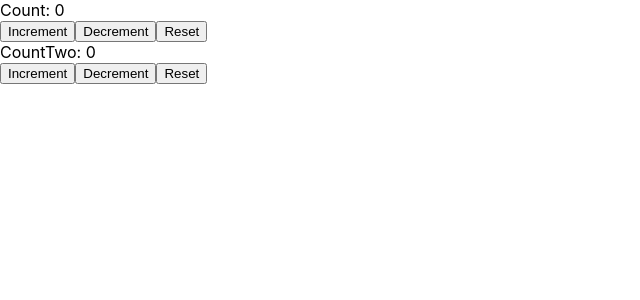
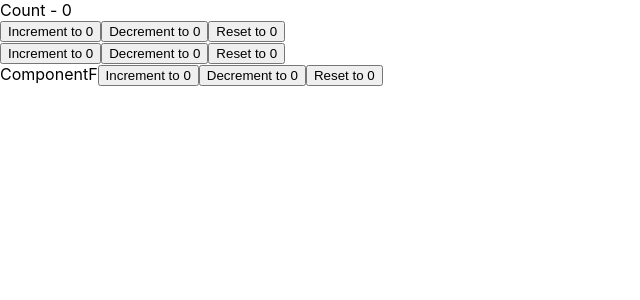
Before and after one commit to thepreakerebi/react-practice, a React (Create React App) app: page / in a window 1280 px wide. Shown: the top 300 px of the page, without its empty margins (0-640 px from the left). Built offline with nearby package versions, Linux system fonts and the light colour scheme.

Commit message:
useReducer with useContext

```diff
--- a/src/App.js
+++ b/src/App.js
@@ -1,17 +1,41 @@
-// import CounterReducer from "./components/CounterReducer";
+import React, { useReducer } from "react";
+import ContextComponentA from "./components/ContextComponentA";
+import ContextComponentB from "./components/ContextComponentB";
+import ContextComponentG from "./components/ContextComponentG";
 
-import CounterReducerThree from "./components/CounterReducerThree";
-// import CounterReducerTwo from "./components/CounterReducerTwo";
+export const CountContext = React.createContext();
+
+const initialState = 0;
+const reducer = (state, action) => {
+  switch(action) {
+    case 'increment':
+      return state + 1
+    case 'decrement':
+      return state - 1
+    case 'reset':
+      return initialState
+    default:
+      return state
+  }
+}
+
 
 
 
 function App() {
+
+  const [count, dispatch] = useReducer(reducer, initialState);
+
   return (
-    <div className="App">
-      {/* <CounterReducer /> */}
-      {/* <CounterReducerTwo /> */}
-      <CounterReducerThree />
-    </div>
+    <CountContext.Provider value={{countState: count, countDispatch: dispatch}}>
+      <div className="App">
+        Count - {count}
+        <ContextComponentA />
+        <ContextComponentB />
+        <ContextComponentG />
+      </div>
+    </CountContext.Provider>
+
   );
 }
 
--- /dev/null
+++ b/src/components/ContextComponentA.js
@@ -0,0 +1,18 @@
+import React, { useContext } from 'react'
+import { CountContext } from '../App'
+
+const ContextComponentA = () => {
+
+    const countContext = useContext(CountContext);
+    const {countState, countDispatch} = countContext;
+
+  return (
+    <div>
+      <button onClick={() => countDispatch('increment')}>Increment to {countState}</button>
+      <button onClick={() => countDispatch('decrement')}>Decrement to {countState}</button>
+      <button onClick={() => countDispatch('reset')}>Reset to {countState}</button>
+    </div>
+  )
+}
+
+export default ContextComponentA
--- /dev/null
+++ b/src/components/ContextComponentB.js
@@ -0,0 +1,12 @@
+import React from 'react'
+import ContextComponentH from './ContextComponentH'
+
+const ContextComponentB = () => {
+  return (
+    <div>
+      <ContextComponentH />
+    </div>
+  )
+}
+
+export default ContextComponentB
--- a/src/components/ContextComponentE.js
+++ b/src/components/ContextComponentE.js
@@ -1,15 +1,13 @@
-import React, { useContext } from 'react'
+import React from 'react'
 import ContextComponentF from './ContextComponentF'
-import {UserContext, ChannelContext} from '../App';
+
 
 const ContextComponentE = () => {
 
-    const user = useContext(UserContext);
-    const channel = useContext(ChannelContext);
 
   return (
     <div>
-        {user} : {channel}
+
 
       <ContextComponentF />
     </div>
--- a/src/components/ContextComponentF.js
+++ b/src/components/ContextComponentF.js
@@ -1,10 +1,18 @@
-import React from 'react'
+import React, {useContext} from 'react'
+import { CountContext } from '../App';
 // import { UserConsumer } from './ContextHook'
 
 const ContextComponentF = () => {
+
+  const countContext = useContext(CountContext);
+  const {countState, countDispatch} = countContext;
+
   return (
     <div>
-        Component F
+      ComponentF
+        <button onClick={() => countDispatch('increment')}>Increment to {countState}</button>
+      <button onClick={() => countDispatch('decrement')}>Decrement to {countState}</button>
+      <button onClick={() => countDispatch('reset')}>Reset to {countState}</button>
     </div>
   )
 }
--- /dev/null
+++ b/src/components/ContextComponentG.js
@@ -0,0 +1,12 @@
+import React from 'react';
+import ContextComponentE from './ContextComponentE';
+
+const ContextComponentG = () => {
+  return (
+    <div>
+      <ContextComponentE />
+    </div>
+  )
+}
+
+export default ContextComponentG
--- /dev/null
+++ b/src/components/ContextComponentH.js
@@ -0,0 +1,17 @@
+import React, {useContext} from 'react';
+import { CountContext } from '../App';
+
+const ContextComponentH = () => {
+    const countContext = useContext(CountContext);
+    const {countState, countDispatch} = countContext;
+
+  return (
+    <div>
+      <button onClick={() => countDispatch('increment')}>Increment to {countState}</button>
+      <button onClick={() => countDispatch('decrement')}>Decrement to {countState}</button>
+      <button onClick={() => countDispatch('reset')}>Reset to {countState}</button>
+    </div>
+  )
+}
+
+export default ContextComponentH
```
